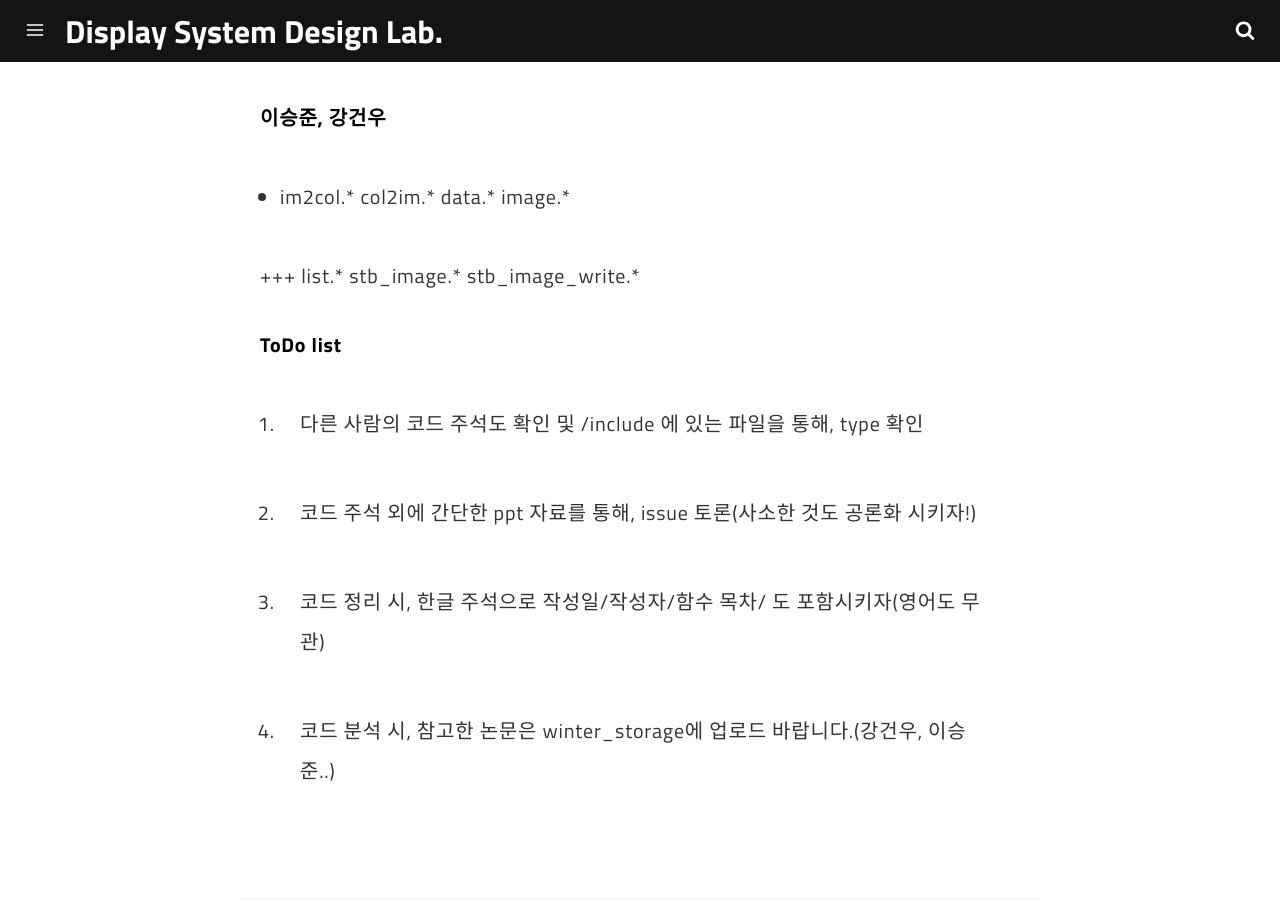
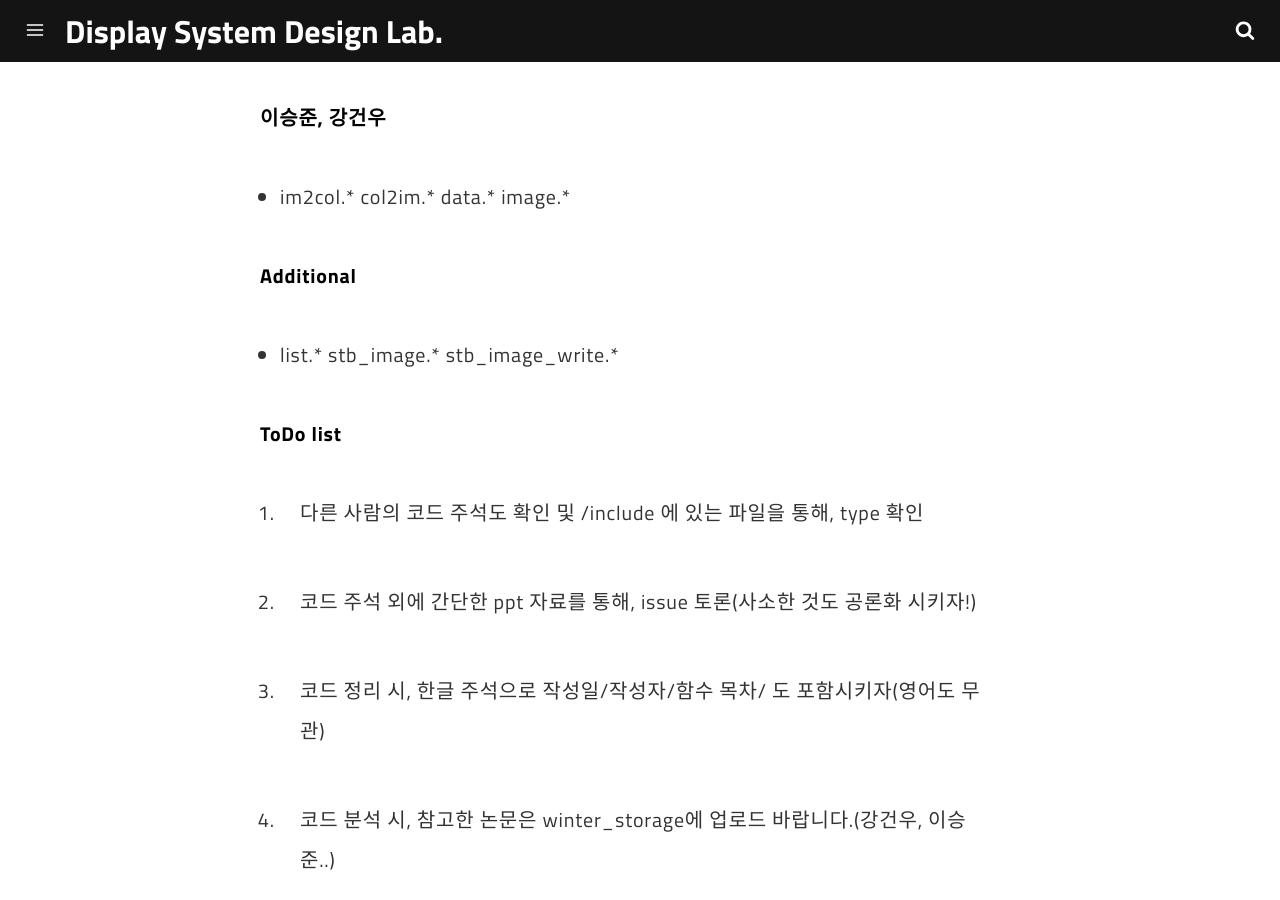
Before and after one commit to DSDL-DeepNetwork/DSDL-DeepNetwork.github.io, a Jekyll site: the page built from _posts/2018-01-16-week2.md, in a window 1280 px wide and 900 px high, scrolled down 1134 px. Built offline with Jekyll 4.4.1, drawn with Linux system fonts in a browser that asks for light colours; comment, search, counter and statistics services are not loaded.

Commit message:
week2_code_analysis

```diff
--- a/_posts/2018-01-16-week2.md
+++ b/_posts/2018-01-16-week2.md
@@ -13,6 +13,7 @@ introduction: Week#2 darknet source code_analysis
 
 DSDL, Sogang University
 
+
 ## Week 2
 
 ### Darknet : 각 코드 분석할당
@@ -27,7 +28,8 @@ DSDL, Sogang University
 #### 이승준, 강건우
 - im2col.*  col2im.*  data.*  image.*
 
- +++ list.*  stb_image.*  stb_image_write.*
+#### Additional
+- list.*  stb_image.*  stb_image_write.*
 
 
 #### ToDo list
```
